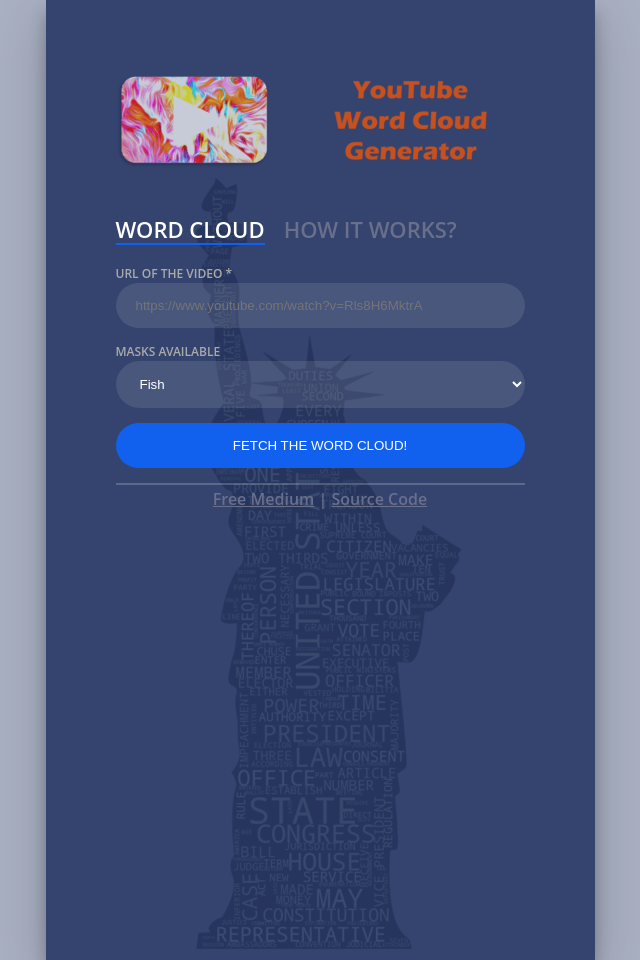
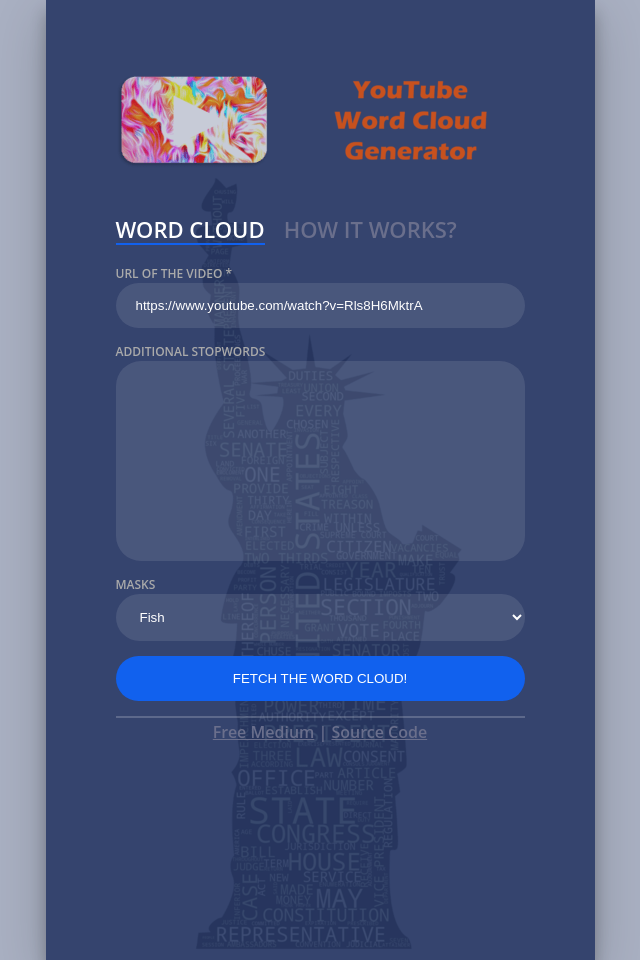
Before and after one commit to GenErwinRomel/yt-cloud, a Flask app: page /yt/create in a window 1280 px wide. Shown: the whole page, without its empty margins (320-960 px from the left). Run offline with Flask 2, Linux system fonts and the light colour scheme.

Commit message:
Optional Stopwords Done

```diff
--- a/app.py
+++ b/app.py
@@ -11,41 +11,22 @@
 
 @app.route('/', methods=['GET'])
 def home_page():
-    vid = request.args['id']
-    selected_mask = request.args['mask']
-    # selected_mask = 'ghalb'
-    print(selected_mask)
-    res = get_sub(video_id=vid)
-    if (res['status']):
-        return send_file(gen_wc(video_id=vid, mask_name=selected_mask), mimetype='image/png')
     return redirect('/yt/create')
 
 @app.route('/yt', methods=['GET'])
-def free_this_article():
-    '''
-    vid = request.args['id']
-    selected_mask = request.args['mask']
-    print(selected_mask)
-    res = get_sub(video_id=vid)
-    if (res['status']):
-        return send_file(gen_wc(video_id=vid, mask_name=selected_mask), mimetype='image/png')
-    '''
+def rout_yt():
     try:
         vid = request.args['id']
         selected_mask = request.args['mask']
-        print(selected_mask)
-        res = get_sub(video_id=vid)
-        if (res['status']):
-            return send_file(gen_wc(video_id=vid, mask_name=selected_mask), mimetype='image/png')
-    except:
-        return 'wtf'
-        #return redirect('/yt/create')
+        stopwords = request.args['stopwords']
+        if (get_sub(video_id=vid)['status']):
+            return send_file(gen_wc(video_id=vid, mask_name=selected_mask, stopwords=stopwords), mimetype='image/png')
+    except Exception as err:
+        return f'wtf<br/>{err}'
 
 @app.route('/yt/create')
-def yt_mask():
-    maks = fetch_masks()
-    # return render_template()
-    return render_template('mask.html', masks= maks)
+def yt_create():
+    return render_template('mask.html', masks = fetch_masks())
 
 @app.route('/yt/test', methods=['GET'])
 def home_page_test():
--- a/templates/mask.html
+++ b/templates/mask.html
@@ -40,6 +40,17 @@
 		color: black;
 	}
 
+	.txt-area {
+		resize: none;
+		max-height: 420px;
+		min-height: 200px;
+	}
+
+	#reloadthis {
+		margin: 25 0;
+		font-weight: bold;
+	}
+
 </style>
 <!--<form action="/yt" method="get">-->
 	<script src="{{ url_for('static', filename='js/jquery-3.6.1.min.js') }}"></script>
@@ -53,48 +64,49 @@
 			<input id="tab-2" type="radio" name="tab" class="sign-up"><label for="tab-2" class="tab">How it works?</label>
 			<div class="login-form">
 				<div class="sign-in-htm">
+					<div id='formm'>
 						<div class="group">
 							<label for="user" class="label">URL of the Video *</label>
-						<input id="url_video" name="id" type="text" class="input" placeholder="https://www.youtube.com/watch?v=Rls8H6MktrA" >
-					</div>
-					<div hidden class="group">
-						<label for="pass" class="label">Mask (In Progress)</label>
-						<input id="mask" name="wanted" type="text" class="input" data-type="" disabled>
+							<input id="url_video" name="id" type="text" class="input" value="https://www.youtube.com/watch?v=Rls8H6MktrA" >
 						</div>
 						<div class="group">
-						<label for="pass" class="label">Masks available</label>
+							<label for="pass" class="label">Additional Stopwords</label>
+							<textarea class="input txt-area" id="stopwords" rows="3"></textarea>
+						</div>
+						<div class="group">
+							<label for="pass" class="label">Masks</label>
 							<select class="input" name="cars" id="selected-mask">
 								{% for item in masks %}
-								<option class="opt" value="volvo">{{ item }}</option>
+									<option class="opt" value="">{{ item }}</option>
 								{% endfor %}
 							</select>
-						<div hidden>
-							<input id="mask" name="wanted" type="text" class="input" data-type="" disabled>
+						</div>
+						<div class="group">
+							<input id="clickme" type="submit" class="button" value="fetch the word cloud!">
 						</div>
 					</div>
 					<div class="group">
-						<input id="clickme" type="submit" class="button" value="fetch the word cloud!">
 						<div class="res-div" style='display: none' id='resultdiv'>
-							<img class="res-img" src="{{ url_for('static', filename='img/loading.gif') }}" />
+							<img class="res-img" src="{{ url_for('static', filename='img/loading.gif') }}" /> <br/>
+							<input id="reloadthis" type="submit" class="button" value="Reload">
 						</div>
-						<script src="https://unpkg.com/axios/dist/axios.min.js"></script>
 						<script>
-							//const axios = require('axios').default;
 							function fetch_image() {
+								$('#formm').toggle(500);
 								let selected_mask = $('#selected-mask').find(":selected").text().toLowerCase();
 								let video_url = document.getElementById("url_video");
 								urll = video_url.value;
+								let swords = $('#stopwords').val().split('\n');
+								// alert(swords);
 								if (urll.includes('youtube.com')) {
-									$('#resultdiv').fadeIn(500)
-									$('#resultdiv').attr('src', "{{ url_for('static', filename='img/loading.gif') }}")
-									let finale = urll.slice(urll.indexOf('?v=')+3, urll.indexOf('.com')+24)
+									$('#resultdiv').toggle(500);
+									let finale = urll.slice(urll.indexOf('?v=')+3, urll.indexOf('.com')+24);
 									// https://www.youtube.com/watch?v=XoQD4HnOMlA
-									$('.res-img').attr('src', '/yt?id=' + finale + '&mask=' + selected_mask)
+									$('.res-img').attr('src', '/yt?id=' + finale + '&mask=' + selected_mask + '&stopwords=' + swords);
 								} else if (urll.includes('youtu.be')) {
-									$('#resultdiv').attr('src', "{{ url_for('static', filename='img/loading.gif') }}")
-									$('#resultdiv').fadeIn(500)
+									$('#resultdiv').toggle(500);
 									let finale = urll.slice(urll.indexOf('youtu.be')+9, urll.indexOf('youtu.be')+20)
-									$('.res-img').attr('src', '/yt?id=' + finale + '&mask=' + selected_mask)
+									$('.res-img').attr('src', '/yt?id=' + finale + '&mask=' + selected_mask + '&stopwords=' + swords)
 								} else {
 									$('#resultdiv').fadeIn(500)
 									$('.res-img').attr('src', "{{ url_for('static', filename='img/error.gif') }}")
@@ -104,6 +116,10 @@
 							let btn = document.getElementById("clickme");
 							btn.addEventListener('click', event => {
 								fetch_image();
+							});
+
+							$('#reloadthis').click(function() {
+								location.reload();
 							});
 						</script>
 					</div>
@@ -132,25 +148,6 @@
 
 						</p>
 					</div>
-					<div hidden class="group">
-						<label for="user" class="label">Username</label>
-						<input id="user" type="text" class="input">
-					</div>
-					<div hidden class="group">
-						<label for="pass" class="label">Password</label>
-						<input id="pass" type="password" class="input" data-type="password">
-					</div>
-					<div hidden class="group">
-						<label for="pass" class="label">Repeat Password</label>
-						<input id="pass" type="password" class="input" data-type="password">
-					</div>
-					<div hidden class="group">
-						<label for="pass" class="label">Email Address</label>
-						<input id="pass" type="text" class="input">
-					</div>
-					<div hidden class="group">
-						<input type="submit" class="button" value="Sign Up">
-					</div>
 					<div class="hr"></div>
 					<div class="foot-lnk">
 						<a href="https://freemedium.info/app/" target="_blank">Free Medium</a> | <a href="https://github.com/AYoonesi/yt-cloud" target="_blank">Source Code</a>
```
Also changed, not shown: word_cloud_gen.py (+4 -6 lines), README.md, masks/ghalb - Copy.jpg (deleted), masks/heart.jpg, masks/none.jpg. Lines whose indentation alone changed are shown as unchanged.
